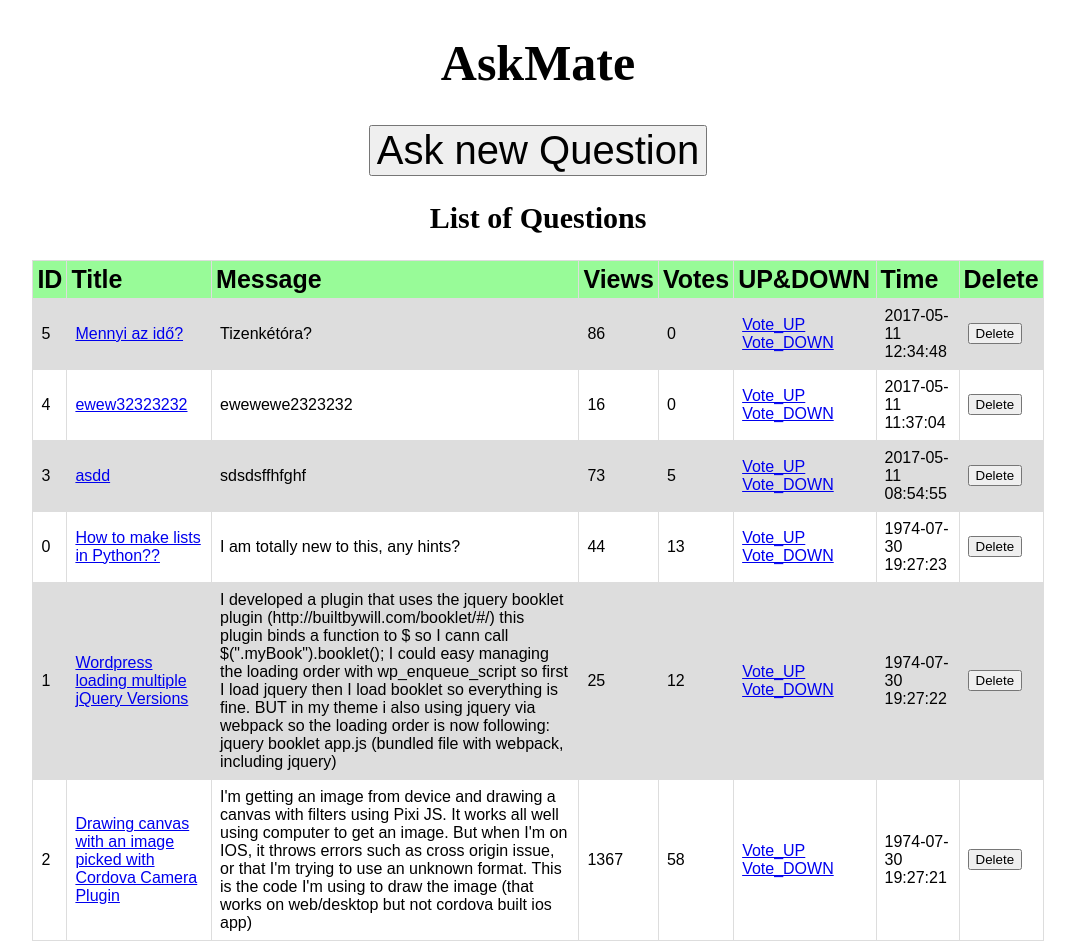
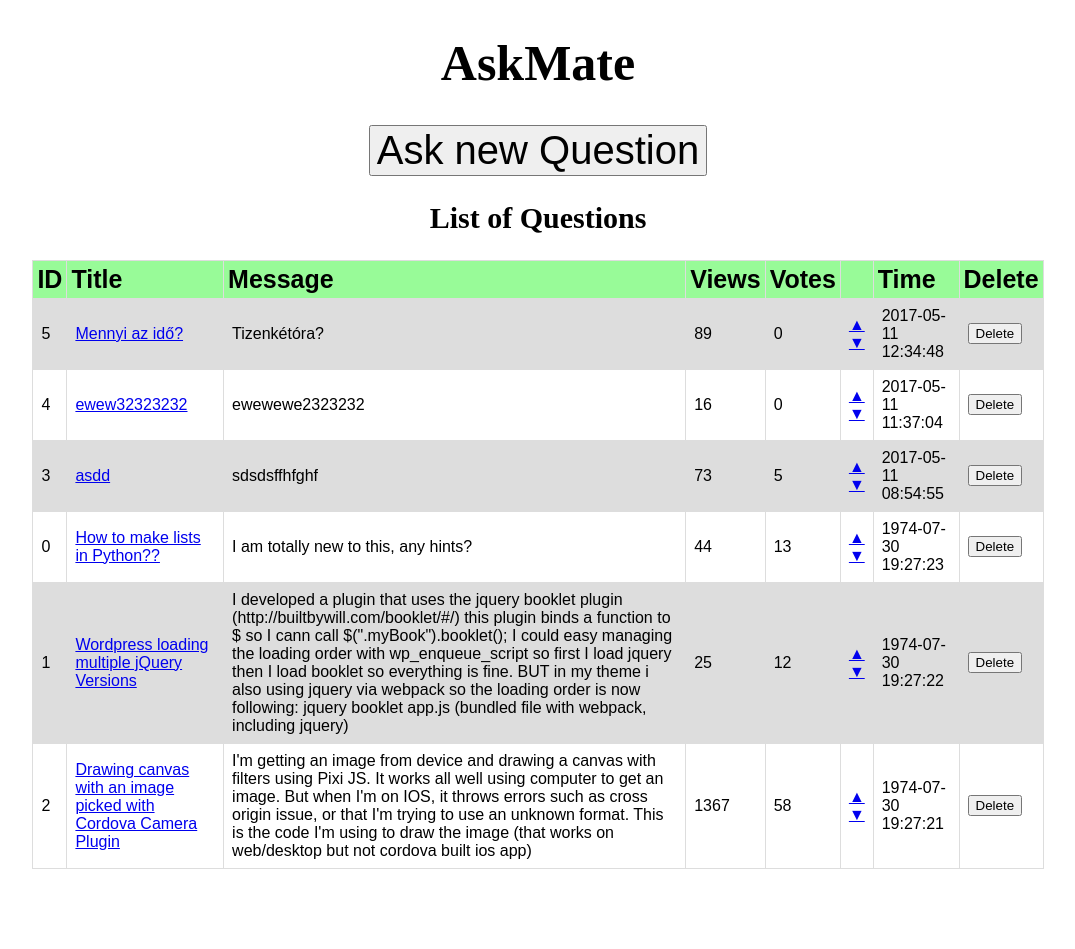
Before and after one commit to MarkOrkenyi/Ask_Mate_BeanBagTeam, a Flask app: page / in a window 1280 px wide. Shown: the whole page, without its empty margins (102-1177 px from the left). After the commit the page ends 869 px from the top, so only its background shows below. Run offline with Flask 2, Linux system fonts and the light colour scheme.

Commit message:
vote symbol changed

```diff
--- a/main.py
+++ b/main.py
@@ -15,7 +15,7 @@
                   "Message",
                   "Views",
                   "Votes",
-                  "UP&DOWN",
+                  "",
                   "Time",
                   "Delete"
                   ]
--- a/templates/list.html
+++ b/templates/list.html
@@ -61,8 +61,8 @@
         <td>{{ row[5] }}</td>
         <td width:"300px">{{ row[2] }}</td>
         <td>{{ row[3] }}</td>
-        <td><a href='./question/{{row[0]}}/vote-up'>Vote_UP
-        <a href='./question/{{row[0]}}/vote-down'>Vote_DOWN</td>
+        <td><a href='./question/{{row[0]}}/vote-up'> &#9650;<br>
+        <a href='./question/{{row[0]}}/vote-down'>&#9660; </td>
         <td>{{ row[1] }}</td>
         <td>
             <form action="./question/{{ row[0] }}/delete" method="POST">
--- a/templates/question_details.html
+++ b/templates/question_details.html
@@ -101,11 +101,11 @@
                     <br>
                     <form action="/answer/{{ row[0] }}/vote-up" method="POST">
                         <input type=hidden value="{{question_id}}" name="questionid" />
-                        <input align="center" type="submit" value="Vote-UP" />
+                        <input align="center" type="submit" value="&#9650;" />
                     </form>
                     <form action="/answer/{{ row[0] }}/vote-down" method="POST">
                         <input type=hidden value="{{question_id}}" name="questionid" />
-                        <input align="center" type="submit" value="Vote-DOWN" />
+                        <input align="center" type="submit" value="&#9660;" />
                     </form>
                 </td>
                 <td width="5%">
```
Also changed, not shown: data/question.csv (+1 -1 lines).
